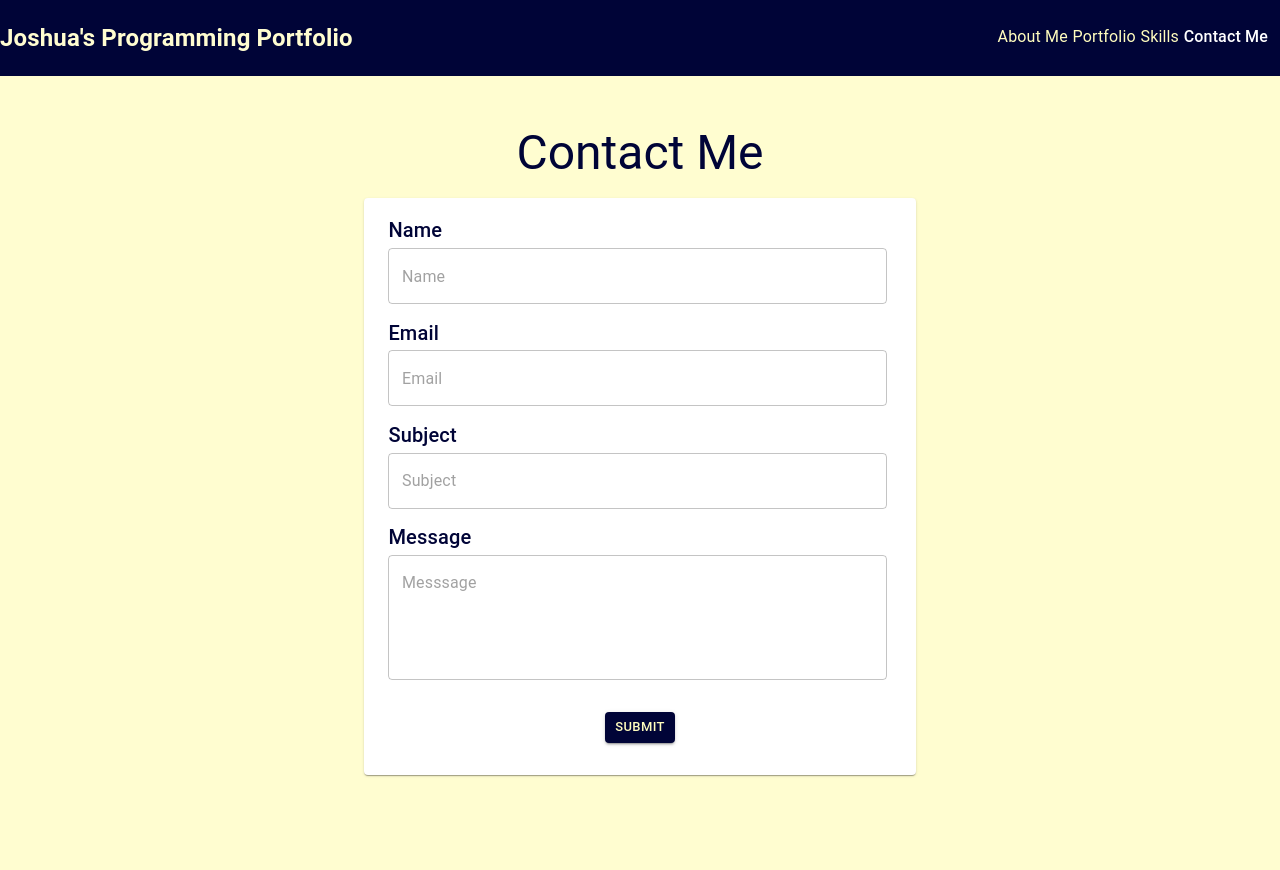
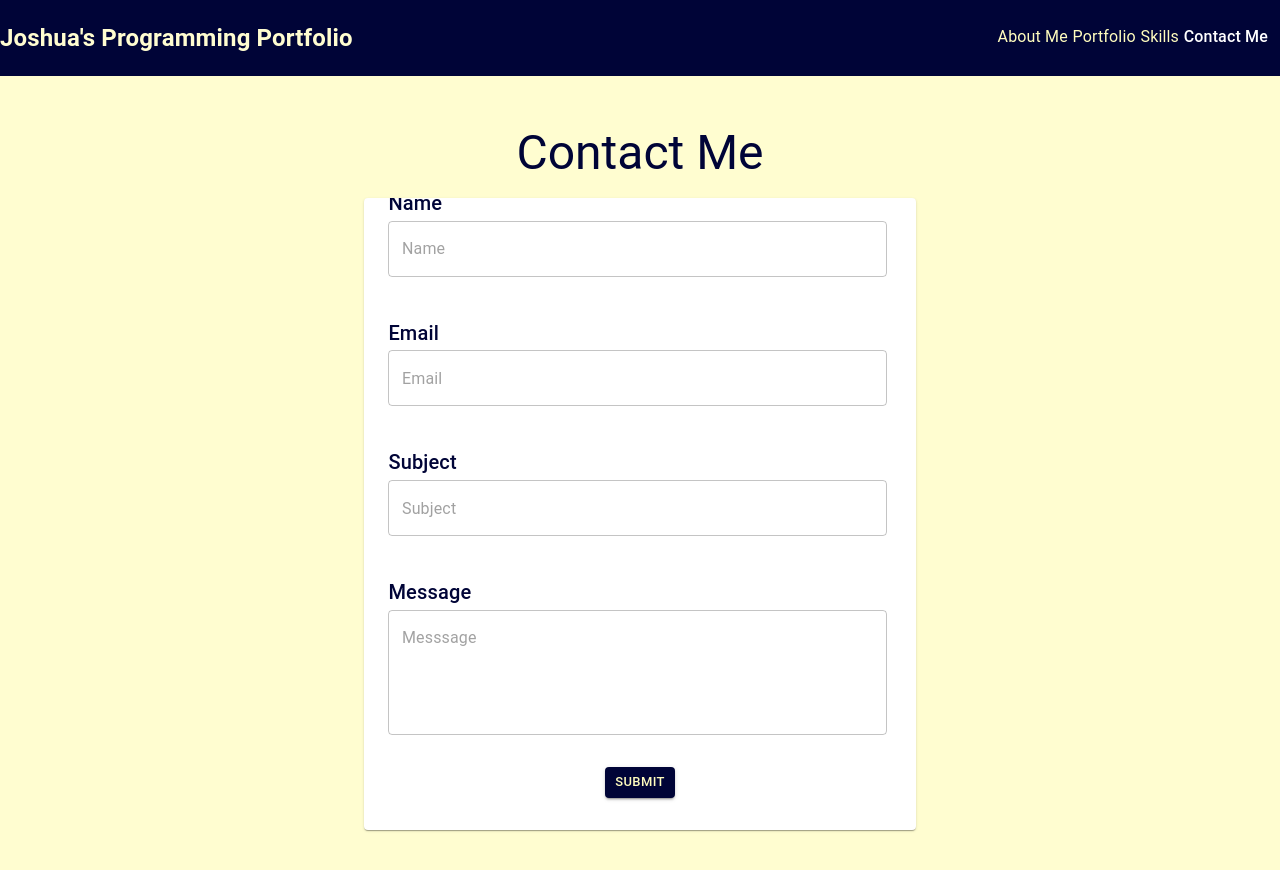
Before and after one commit to CoderJ01/material-ui-programming-portfolio, a React (Create React App) app: page /contact-me in a window 1280 px wide. Shown: the top 870 px of the page. Built offline with nearby package versions, Linux system fonts and the light colour scheme.

Commit message:
change default value of fromTop

```diff
--- a/src/components/InputSection/InputSection.component.jsx
+++ b/src/components/InputSection/InputSection.component.jsx
@@ -4,10 +4,10 @@ import { Typography } from '@mui/material';
 import CardContent from '@mui/material/CardContent';
 import { SelectInputSectionType } from './InputSection.utils';
 
-const InputSection = ({ fromTop = 0, label, placeholder, value, setState, multiLine = false }) => {
+const InputSection = ({ fromTop = -5, label, placeholder, value, setState, multiLine = false }) => {
     let formBoxSection = SelectInputSectionType(placeholder, value, setState, multiLine);
     return (
-        <CardContent sx={{ textAlign: 'left', marginTop: fromTop }}>
+        <CardContent sx={{ textAlign: 'left', marginTop: fromTop + '%' }}>
             <Container sx={{ marginLeft: '-3%'}}>
                 <Typography variant="h6" gutterBottom sx={{ color: 'rgb(0, 4, 55)'}}>{label}</Typography>
             </Container>
```
